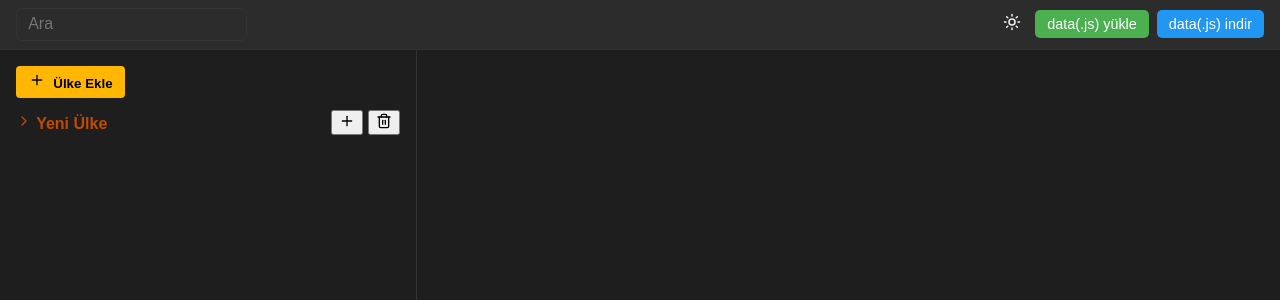
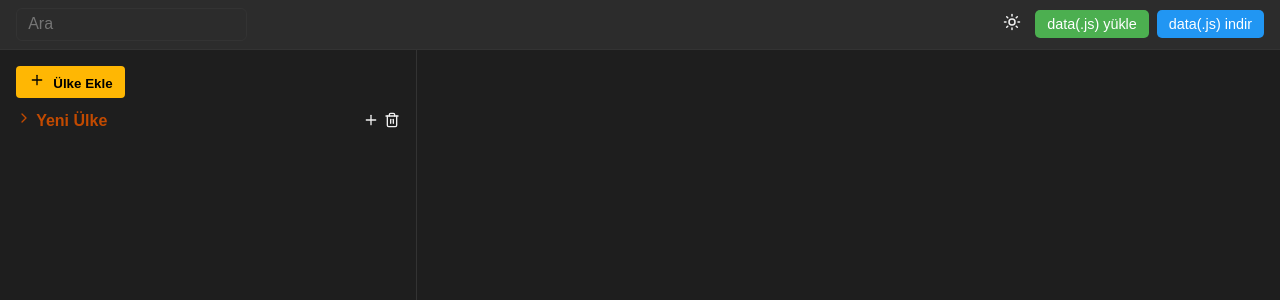
Before and after one commit to IIIArslan/data-edtor-jss, a React (Create React App) app: page / in a window 1280 px wide. Both pictures are taken after a click on the button "Ülke Ekle". Shown: the top 300 px of the page. Built offline with nearby package versions, Linux system fonts and the light colour scheme.

Commit message:
Update DataTree.js

```diff
--- a/src/DataTree.js
+++ b/src/DataTree.js
@@ -119,10 +119,10 @@ function DataTree({ veri, setVeri, aktifYol, setAktifYol, arama }) {
                 {key}
               </span>
             </div>
-            <button onClick={() => handleEkle(yeniYol, Object.keys(val)[0] ? "Program" : "Alt")}>
+            <button className="ikon-sadece-btn" onClick={() => handleEkle(yeniYol, Object.keys(val)[0] ? "Program" : "Alt")}>
               <Plus size={16} />
             </button>
-            <button onClick={() => handleSil(yeniYol)}>
+            <button className="ikon-sadece-btn" onClick={() => handleSil(yeniYol)}>
               <Trash2 size={16} />
             </button>
           </div>
@@ -135,6 +135,7 @@ function DataTree({ veri, setVeri, aktifYol, setAktifYol, arama }) {
       );
     });
   };
+
   return (
     <div className="data-tree">
       <button onClick={() => handleEkle([], "Ülke")} className="ulke-ekle">
```
